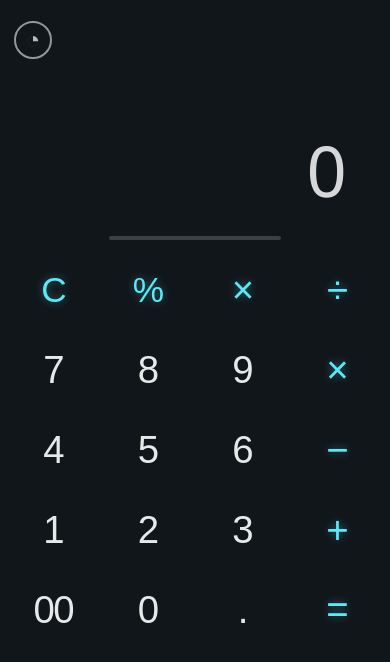
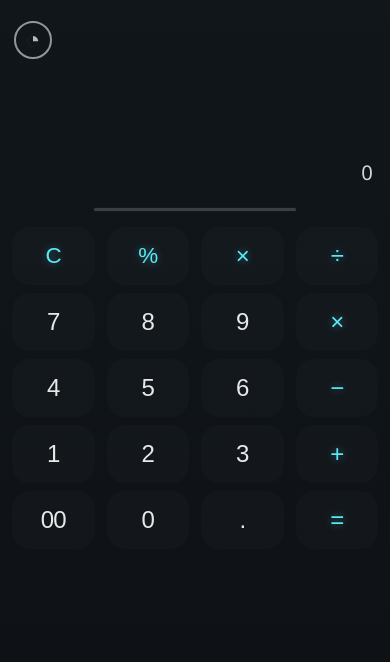
Before and after one commit to DinushaShashini/Calculator, a React (Vite) app: page / in a window 390 px wide. Shown: the top 662 px of the page. Built offline with nearby package versions, Linux system fonts and the light colour scheme.

Commit message:
change back ground colour s  and comment some main point

```diff
--- a/src/App.css
+++ b/src/App.css
@@ -13,16 +13,19 @@
   justify-content: center;
   align-items: center;
   min-height: 100vh;
-  background: #000000;
+  background: #000;
 }
 
 .Calculator {
-  width: min(100vw, 520px);
+  width: min(92vw, 520px);
   min-height: 100vh;
   background: #11161b;
   position: relative;
   overflow: hidden;
   box-sizing: border-box;
+  max-width: 520px;
+  border-radius: 22px;
+  box-shadow: 0 12px 30px rgba(0, 0, 0, 0.18);
 }
 
 .shell {
@@ -66,7 +69,7 @@
   z-index: 1;
   width: 100%;
   min-height: 100vh;
-  background: #11161b;
+  background: linear-gradient(180deg, rgba(17,22,27,1) 0%, rgba(13,17,21,1) 100%);
 }
 
 .top-strip {
@@ -101,6 +104,7 @@
   justify-content: flex-end;
   align-items: flex-end;
   padding: 0 26px 18px 18px;
+  gap: 8px;
 }
 
 .display {
@@ -108,13 +112,14 @@
   justify-content: flex-end;
   align-items: flex-end;
   width: 100%;
-  font-size: clamp(1.6rem, 4vw, 3.1rem);
+  font-size: clamp(1.4rem, 2.5vw, 3rem);
   line-height: 1.2;
   color: rgba(255,255,255,0.92);
   letter-spacing: -0.04em;
   font-weight: 300;
   text-align: right;
   opacity: 0.9;
+  word-break: break-word;
 }
 
 .result {
@@ -122,41 +127,42 @@
   justify-content: flex-end;
   align-items: center;
   min-height: 40px;
-  font-size: clamp(2.6rem, 7vw, 5rem);
+  font-size: clamp(2.5rem, 5vw, 5rem);
   line-height: 1;
   color: rgba(255,255,255,0.98);
   text-align: right;
-  margin-top: 8px;
   letter-spacing: -0.06em;
   font-weight: 300;
+  word-break: break-word;
 }
 
 .button-row-separator {
-  width: 44%;
-  height: 4px;
-  margin: 6px auto 14px;
+  width: 52%;
+  height: 3px;
+  margin: 8px auto 16px;
   border-radius: 999px;
-  background: rgba(255,255,255,0.18);
+  background: rgba(255, 255, 255, 0.18);
+  box-shadow: 0 0 0 1px rgba(255, 255, 255, 0.02);
 }
 
 .buttons {
   display: grid;
   grid-template-columns: repeat(4, minmax(0, 1fr));
-  gap: 12px 16px;
+  gap: clamp(8px, 1.8vw, 16px);
   padding: 0 18px 18px;
   box-sizing: border-box;
 }
 
 .buttons button {
-  height: 92px;
+  height: clamp(64px, 10vw, 92px);
   border: none;
-  background: transparent;
+  background: rgba(255, 255, 255, 0.015);
   color: rgba(255,255,255,0.9);
-  font-size: 3.1rem;
+  font-size: clamp(1.8rem, 3.7vw, 3.1rem);
   font-weight: 300;
   cursor: pointer;
   padding: 0;
-  border-radius: 0;
+  border-radius: 18px;
   letter-spacing: -0.04em;
   transition: opacity 0.12s ease, transform 0.12s ease;
 }
@@ -242,10 +248,17 @@
 .history-empty {
   color: rgba(255,255,255,0.6);
 }
-
-@media (max-width: 540px) {
+/*mobile layout*/
+@media (max-width: 768px) {
   .Calculator {
     width: 100vw;
+    min-height: 100vh;
+    max-width: 100vw;
+    border-radius: 0;
+    box-shadow: none;
+  }
+
+  .main-panel {
     min-height: 100vh;
   }
 
@@ -260,10 +273,18 @@
     font-size: 1.5rem;
   }
 
+  .display-wrap {
+    min-height: 120px;
+    padding: 0 18px 16px;
+  }
+
   .display {
-    font-size: 4.4rem;
-    min-height: 84px;
-    padding-right: 20px;
+    font-size: clamp(1.2rem, 5.2vw, 2.6rem);
+    min-height: 52px;
+  }
+
+  .result {
+    font-size: clamp(2.2rem, 8vw, 4rem);
   }
 
   .buttons {
@@ -272,12 +293,24 @@
   }
 
   .buttons button {
-    height: 72px;
-    font-size: 2.4rem;
+    height: clamp(58px, 12vw, 78px);
+    font-size: clamp(1.5rem, 6vw, 2.5rem);
   }
 
   .buttons .btn-clear,
   .buttons .btn-percent {
-    font-size: 2.2rem;
+    font-size: clamp(1.4rem, 5vw, 2.2rem);
   }
 }
+/*Tab layout*/
+@media (min-width: 769px) and (max-width: 1024px) {
+  .Calculator {
+    width: min(72vw, 520px);
+  }
+}
+/*laptop layout*/
+@media (min-width: 1025px) {
+  .Calculator {
+    width: min(38vw, 520px);
+  }
+}
```
